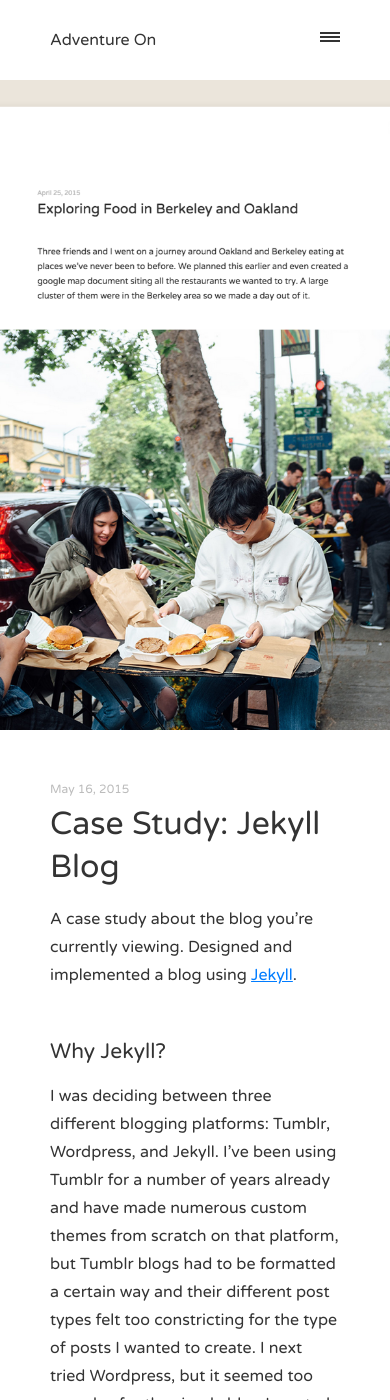
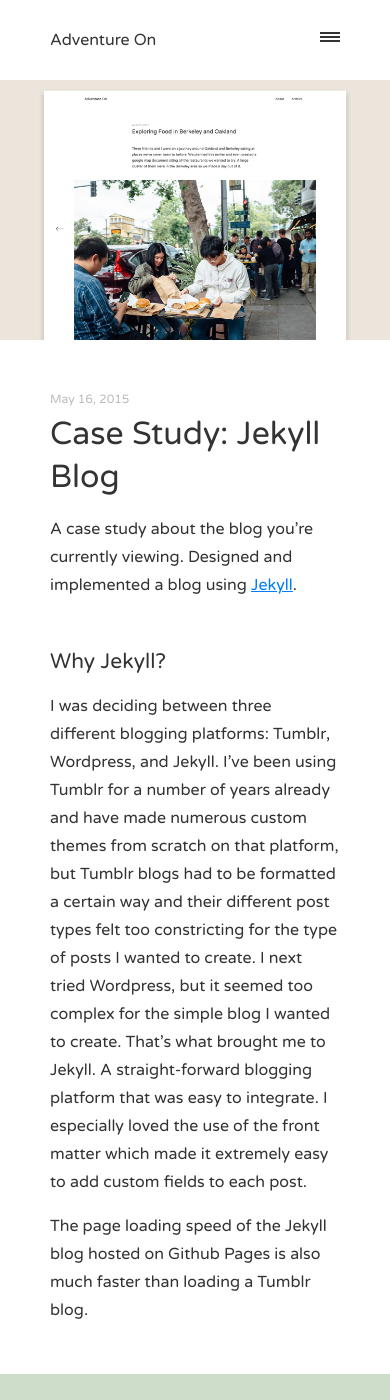
Before and after one commit to thektan/blog, a Jekyll site: the page built from _posts/2015-05-16-case-study-blog.markdown, in a window 390 px wide and 1400 px high. Built offline with Jekyll 4.4.1, drawn with Linux system fonts in a browser that asks for light colours; nearby versions of some CDN libraries; comment, search, counter and statistics services are not loaded.

Commit message:
Cover image height sizes down on smaller viewport widths

```diff
--- a/_layouts/post.html
+++ b/_layouts/post.html
@@ -26,17 +26,7 @@ layout: default
 
 <!-- Post Cover Image
 –––––––––––––––––––––––––––––––––––––––––––––––––––-->
-<div style="
-  background: url('{{ page.image }}') no-repeat center center;
-  -webkit-background-size: cover;
-  -moz-background-size: cover;
-  -o-background-size: cover;
-  background-size: cover;
-  width: 100%;
-  height: 650px;
-  margin-bottom: -35px;
-">
-</div>
+<div class="cover-image" style="background-image: url('{{ page.image }}');"></div>
 
 <!-- Post Container
 –––––––––––––––––––––––––––––––––––––––––––––––––––-->
--- a/css/main.css
+++ b/css/main.css
@@ -67,6 +67,18 @@ a.no-decoration {
 	width: 20px;
 	height: 2px;
 	margin: 2px 0;
+}
+
+.cover-image {
+	background-repeat: no-repeat;
+	background-position: center center;
+	-webkit-background-size: cover;
+	-moz-background-size: cover;
+	-o-background-size: cover;
+	background-size: cover;
+	width: 100%;
+	height: 650px;
+	margin-bottom: -35px;
 }
 
 /* Pagination Arrows
@@ -465,6 +477,17 @@ h1, h2, h3 {
 	.mobile {
 		display: block;
 	}
+
+	.cover-image {
+		-webkit-background-size: contain;
+		-moz-background-size: contain;
+		-o-background-size: contain;
+		background-size: contain;
+		width: 100%;
+		height: 0;
+		padding-top: 66.64%;
+		margin-bottom: -35px;
+	}
 }
 
 @media (max-width: 800px) {
```
